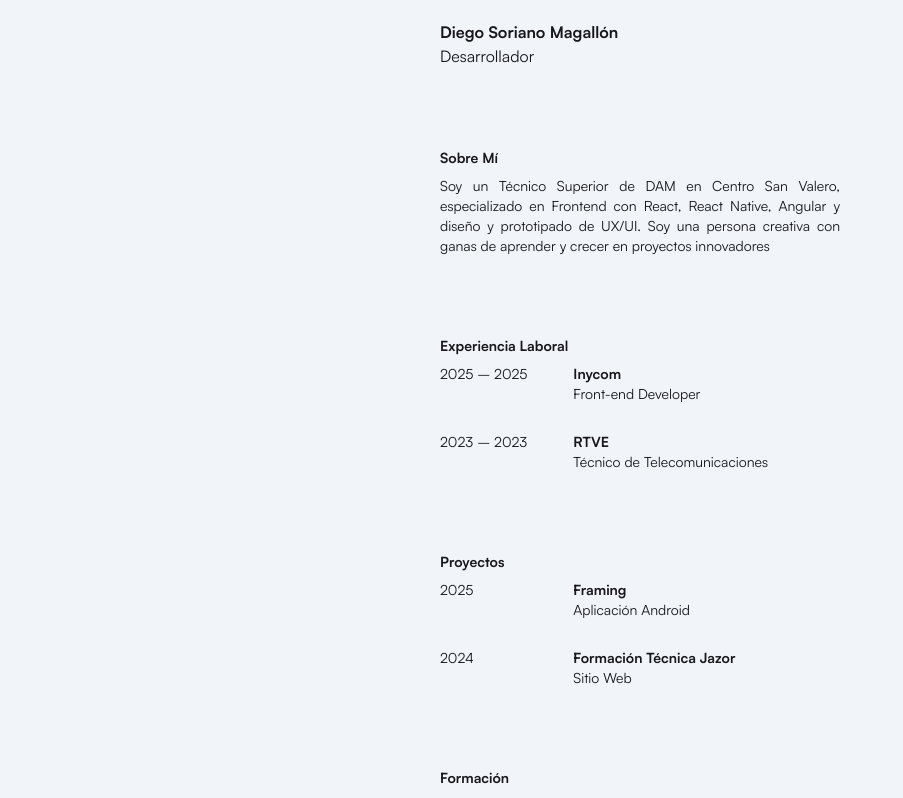
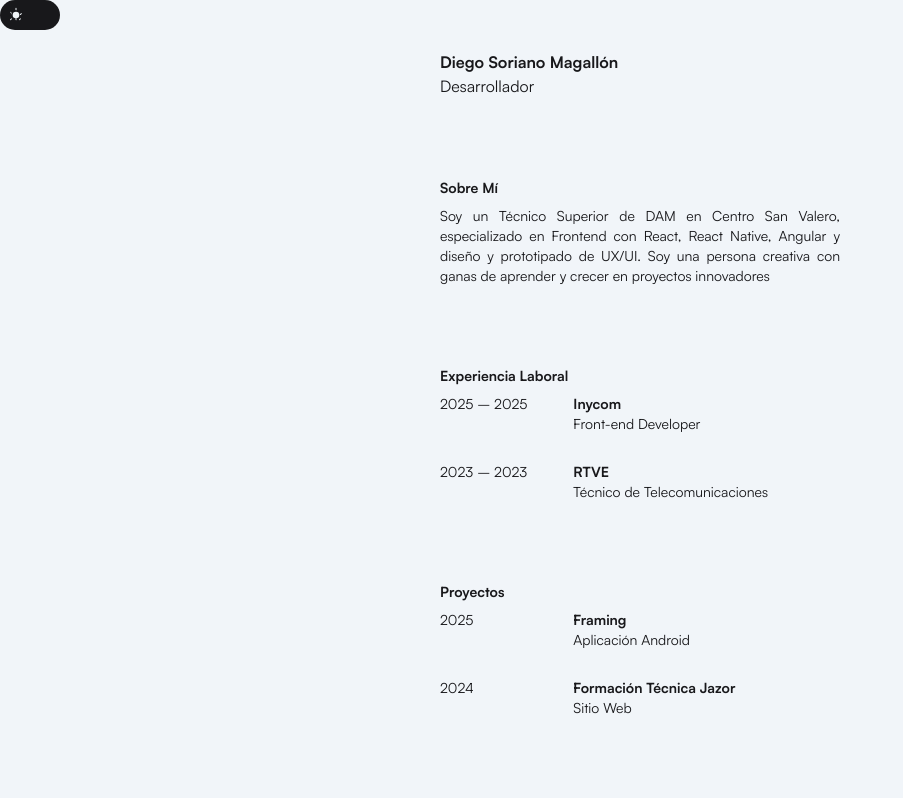
Before and after one commit to diegosorianom/cv, an Angular app: page / in a window 1280 px wide. Shown: the top 798 px of the page, without its empty margins (0-903 px from the left). Built offline with nearby package versions, Linux system fonts and the light colour scheme.

Commit message:
Theme Toggle

```diff
--- a/src/app/app.html
+++ b/src/app/app.html
@@ -1,3 +1,4 @@
 <main>
+    <app-theme-toggle />
     <router-outlet />
 </main>
--- a/src/app/app.ts
+++ b/src/app/app.ts
@@ -1,9 +1,10 @@
 import { Component, signal } from '@angular/core';
 import { RouterOutlet } from '@angular/router';
+import { ThemeToggle } from "./components/utils/theme-toggle/theme-toggle";
 
 @Component({
   selector: 'app-root',
-  imports: [RouterOutlet],
+  imports: [RouterOutlet, ThemeToggle],
   templateUrl: './app.html',
   styleUrl: './app.css'
 })
--- /dev/null
+++ b/src/app/components/utils/theme-toggle/theme-toggle.css
@@ -0,0 +1,29 @@
+.theme-toggle {
+  position: relative;
+  width: 60px;
+  height: 30px;
+  background: var(--foreground);
+  border: none;
+  border-radius: 15px;
+  cursor: pointer;
+  display: flex;
+  align-items: center;
+  justify-content: space-between;
+  padding: 0 8px;
+  transition: all 0.3s ease;
+}
+
+.theme-toggle:hover {
+  opacity: 0.8;
+}
+
+.theme-toggle-sun,
+.theme-toggle-moon {
+  color: var(--background);
+  transition: opacity 0.3s ease;
+}
+
+.hidden {
+  opacity: 0;
+  position: absolute;
+}
--- /dev/null
+++ b/src/app/components/utils/theme-toggle/theme-toggle.html
@@ -0,0 +1,20 @@
+<button
+  (click)="toggleTheme()"
+  class="theme-toggle"
+  [attr.aria-label]="isDarkMode ? 'Activar modo claro' : 'Activar modo oscuro'"
+  type="button">
+
+  <span class="theme-toggle-sun" [class.hidden]="isDarkMode">
+    <!-- Ícono sol -->
+    <svg width="16" height="16" viewBox="0 0 24 24" fill="currentColor">
+      <path d="M12 17a5 5 0 1 0 0-10 5 5 0 0 0 0 10zm0-12a.75.75 0 0 0 .75-.75V2a.75.75 0 0 0-1.5 0v2.25c0 .414.336.75.75.75zm0 15a.75.75 0 0 0 .75-.75V17a.75.75 0 0 0-1.5 0v2.25c0 .414.336.75.75.75zm-7.78-9.53a.75.75 0 0 0 1.06-1.06L4.81 7.47a.75.75 0 0 0-1.06 1.06l1.41 1.41zm14.85 7.78a.75.75 0 0 0-1.06-1.06l-1.41 1.41a.75.75 0 0 0 1.06 1.06l1.41-1.41zm-13.44 0a.75.75 0 0 0-1.06-1.06l-1.41 1.41a.75.75 0 1 0 1.06 1.06l1.41-1.41zm14.85-7.78a.75.75 0 0 0-1.06-1.06l-1.41 1.41a.75.75 0 0 0 1.06 1.06l1.41-1.41z"/>
+    </svg>
+  </span>
+
+  <span class="theme-toggle-moon" [class.hidden]="!isDarkMode">
+    <!-- Ícono luna -->
+    <svg width="16" height="16" viewBox="0 0 24 24" fill="currentColor">
+      <path d="M21.752 15.002A9.718 9.718 0 0 1 18 15.75c-5.385 0-9.75-4.365-9.75-9.75 0-1.33.266-2.597.748-3.752A9.753 9.753 0 0 0 3 11.25C3 16.635 7.365 21 12.75 21a9.753 9.753 0 0 0 9.002-5.998z"/>
+    </svg>
+  </span>
+</button>
--- /dev/null
+++ b/src/app/components/utils/theme-toggle/theme-toggle.ts
@@ -0,0 +1,33 @@
+import { Component } from '@angular/core';
+
+@Component({
+  selector: 'app-theme-toggle',
+  imports: [],
+  templateUrl: './theme-toggle.html',
+  styleUrl: './theme-toggle.css'
+})
+export class ThemeToggle {
+  isDarkMode = false;
+
+  ngOnInit() {
+    const savedTheme = localStorage.getItem('theme');
+    const systemPrefersDark = window.matchMedia('(prefers-color-scheme: dark)').matches;
+
+    this.isDarkMode = savedTheme ? savedTheme === 'dark' : systemPrefersDark;
+    this.applyTheme();
+  }
+
+  toggleTheme() {
+    this.isDarkMode = !this.isDarkMode;
+    this.applyTheme();
+    localStorage.setItem('theme', this.isDarkMode ? 'dark' : 'light');
+  }
+
+  applyTheme() {
+    if (this.isDarkMode) {
+      document.documentElement.classList.add('dark');
+    } else {
+      document.documentElement.classList.remove('dark');
+    }
+  }
+}
--- a/src/styles.css
+++ b/src/styles.css
@@ -20,24 +20,34 @@
 }
 
 :root {
-  --black: #18181b;
-  --white: #f1f5f9;
+  --background: #f1f5f9;
+  --foreground: #18181b;
+  --selection-bg: #18181b;
+  --selection-text: #f1f5f9;
+}
+
+.dark {
+  --background: #18181b;
+  --foreground: #f1f5f9;
+  --selection-bg: #f1f5f9;
+  --selection-text: #18181b;
 }
 
 body {
-    font-family: 'Satoshi';
-    color: var(--black);
-    background-color: var(--white);
+  font-family: 'Satoshi', sans-serif;
+  color: var(--foreground);
+  background-color: var(--background);
+  transition: color 0.3s ease, background-color 0.3s ease;
 }
 
 ::selection {
-  background-color: var(--black);
-  color: var(--white);
+  background-color: var(--selection-bg);
+  color: var(--selection-text);
   text-shadow: none;
 }
 
 ::-moz-selection {
-  background-color: var(--black);
-  color: var(--white);
+  background-color: var(--selection-bg);
+  color: var(--selection-text);
   text-shadow: none;
 }
```
Also changed, not shown: 1 other file (tests, documents, lock files or other folders).
